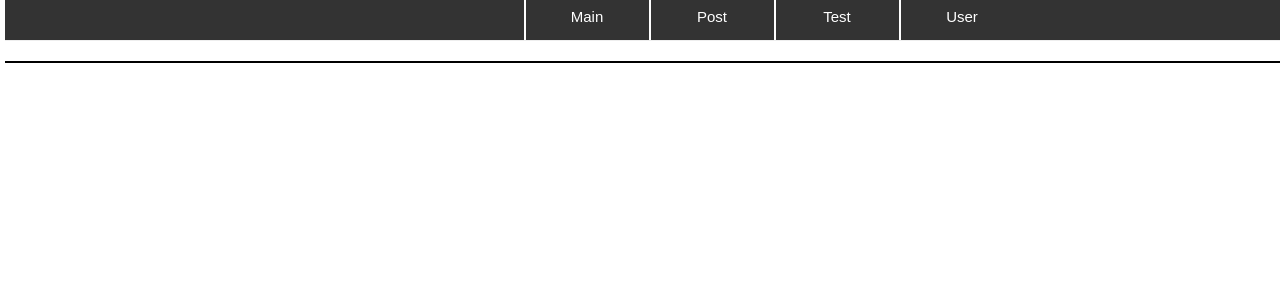
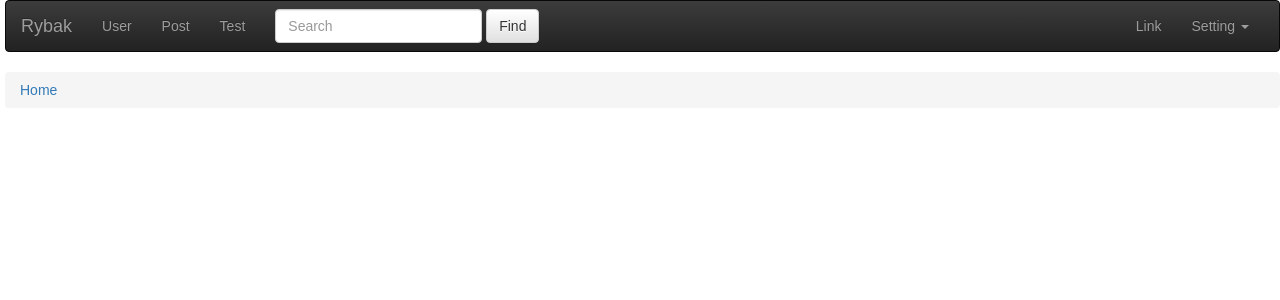
Before and after one commit to rybak-94/test_on_Django, a Django app: template main/templates/main/main.html in a window 1280 px wide. Shown: the top 300 px of the page. Run offline with Django 3.2, Linux system fonts and the light colour scheme; the template is opened without the code that fills it, so the values that code supplies are empty; some libraries are stand-ins or nearby versions.

Commit message:
add jquery and bootstrap, add bread pard

```diff
--- a/main/static/css/main.css
+++ b/main/static/css/main.css
@@ -88,7 +88,6 @@ color: #ffffff
     text-decoration: none;
     text-decoration: none;
     text-align: left;
-    border-bottom: 2px solid #000;
 }
 .button_add{
     padding: 0;
--- a/main/templates/main/base.html
+++ b/main/templates/main/base.html
@@ -1,32 +1,99 @@
   {% load staticfiles %}
     <html>
         <head>
-            <title>Django Girls blog</title>
-            <link rel="stylesheet" href="//maxcdn.bootstrapcdn.com/bootstrap/3.2.0/css/bootstrap.min.css">
-            <link rel="stylesheet" href="//maxcdn.bootstrapcdn.com/bootstrap/3.2.0/css/bootstrap-theme.min.css">
+            <title>Rybak blog</title>
+            <script src="http://code.jquery.com/jquery-1.9.1.js"></script>
+            <link rel="stylesheet" href="//netdna.bootstrapcdn.com/bootstrap/3.3.2/css/bootstrap.min.css">
+            <link rel="stylesheet" href="//netdna.bootstrapcdn.com/bootstrap/3.3.2/css/bootstrap-theme.min.css">
+            <script src="//netdna.bootstrapcdn.com/bootstrap/3.3.2/js/bootstrap.min.js"></script>
             <link href='//fonts.googleapis.com/css?family=Lobster&subset=latin,latin-ext' rel='stylesheet' type='text/css'>
             <link rel="stylesheet" href="{% static 'css/main.css' %}">
+            <link type="text/javascript" href="{% static 'js/main.js' %}">
         </head>
         <body>
     <body>
-        <div id="nav_menu">
-            <ul>
-            <li><a href="/user">User</a></li>
-            <li><a href="/test">Test </a></li>
-            <li><a href="/post">Post</a></li>
-            <li><a href="/">Main</a></li>
-            </ul>
+<nav class="navbar navbar-inverse" role="navigation">
+  <div class="container-fluid">
+    <!-- Brand and toggle get grouped for better mobile display -->
+    <div class="navbar-header">
+      <button type="button" class="navbar-toggle collapsed" data-toggle="collapse" data-target="#bs-example-navbar-collapse-1" aria-expanded="false">
+        <span class="sr-only">Toggle navigation</span>
+        <span class="icon-bar"></span>
+        <span class="icon-bar"></span>
+        <span class="icon-bar"></span>
+      </button>
+      <a class="navbar-brand" href="/">Rybak</a>
+    </div>
+    <div class="collapse navbar-collapse" id="bs-example-navbar-collapse-1">
+      <ul class="nav navbar-nav">
+        <li class="user_part_nav"><a href="/user">User</a></li>
+        <li class="post_part_nav"><a href="/post">Post</a></li>
+        <li class="test_part_nav"><a href="/test">Test</a></li>
+      </ul>
+      <form class="navbar-form navbar-left">
+        <div class="form-group">
+          <input type="text" class="form-control" placeholder="Search">
         </div>
-        <div class="page-header">
-        </div>
+        <button type="submit" class="btn btn-default">Find</button>
+      </form>
+      <ul class="nav navbar-nav navbar-right">
+        <li><a href="#">Link</a></li>
+        <li class="dropdown">
+            <a href="#" class="dropdown-toggle" data-toggle="dropdown">
+            Setting
+            <b class="caret"></b>
+            </a>
+          <ul class="dropdown-menu" role="menu" aria-labelledby="dropdownMenu">
+            <li><a href="#">Action</a></li>
+            <li><a href="#">Another action</a></li>
+            <li><a href="#">Something else here</a></li>
+            <li role="separator" class="divider"></li>
+            <li><a href="#">Separated link</a></li>
+          </ul>
+        </li>
+      </ul>
+    </div><!-- /.navbar-collapse -->
+  </div><!-- /.container-fluid -->
+</nav>
+<script>
+function addElementLi(){
+  if ((window.location.href.indexOf("new") > -1)){
+    $("ol.breadcrumb").append("<li class='new_part'>New</li>");
+  }
+}
+
+function checkElementNav($elements1){
+  $($elements1).addClass('active');
+}
+
+$(document).ready(function(){
+if (window.location.href.indexOf("post") > -1) {
+  $("ol.breadcrumb").append("<li class='post_part'></li>");
+  $("li.post_part").append("<a class='bread_post' href='/post'>Post</a>");
+  addElementLi();
+  checkElementNav('li.post_part_nav');
+} else if (window.location.href.indexOf("user") > -1) {
+    $("ol.breadcrumb").append("<li class='user_part'></li>");
+    $("li.user_part").append("<a class='bread_user' href='/user'>User</a>");
+    addElementLi();
+    checkElementNav('li.user_part_nav');
+} else if (window.location.href.indexOf("test") > -1) {
+    $("ol.breadcrumb").append("<li class='test_part'></li>");
+    $("li.test_part").append("<a class='bread_test' href='/test'>Test</a>");
+    addElementLi();
+    checkElementNav('li.test_part_nav');
+}
+});
+</script>
+<ol class="breadcrumb" id="bread_part">
+  <li class="home_part"><a class="bread_home" href="/">Home</a></li>
+</ol>
         <div class="page-button">
-                <ul>
+                <ul style="width: 15%">
             {% if user.is_authenticated %}
-                <li><a href="{% url 'post_new' %}"><span class="button_add glyphicon-plus"> Add Post</span></a></li>
-                </br></br>
-                <li><a href="{% url 'test_new' %}"><span class="button_add glyphicon-plus"> Add Test</span></a></li>
-                </br></br>
-                <li><a href="{% url 'user_add' %}"><span class="button_add glyphicon-plus"> Add User</span></a></li>
+                <li><a href="{% url 'post_new' %}"><h3>Post <span class="label label-primary">New</span></h3></a></li>
+                <li><a href="{% url 'test_new' %}"><h3>Test <span class="label label-primary">New</span></h3></a></li>
+                <li><a href="{% url 'user_new' %}"><h3>User <span class="label label-primary">New</span></h3></a></li>
             {% endif %}
                 </ul>
         </div>
--- a/main/templates/main/post_edit.html
+++ b/main/templates/main/post_edit.html
@@ -4,6 +4,6 @@
         <h1>New post</h1>
         <form method="POST" class="post-form">{% csrf_token %}
             {{ form.as_p }}
-            <button type="submit" class="save btn btn-default">Save</button>
+            <button type="submit" class="btn btn-success">Save</button>
         </form>
     {% endblock %}
--- a/main/templates/main/test_edit.html
+++ b/main/templates/main/test_edit.html
@@ -4,6 +4,6 @@
         <h1>New Test</h1>
         <form method="POST" class="post-form">{% csrf_token %}
             {{ form.as_p }}
-            <button type="submit" class="save btn btn-default">Save</button>
+            <button type="submit" class="btn btn-success">Save</button>
         </form>
     {% endblock %}
--- a/main/templates/main/user_add.html
+++ b/main/templates/main/user_new.html
@@ -4,6 +4,6 @@
         <h1>New User</h1>
         <form method="POST" class="post-form">{% csrf_token %}
             {{ form.as_p }}
-            <button type="submit" class="save btn btn-default">Save</button>
+            <button type="submit" class="btn btn-success">Save</button>
         </form>
     {% endblock %}
--- a/main/urls.py
+++ b/main/urls.py
@@ -11,7 +11,7 @@ urlpatterns = [
     url(r'^test/detail/(?P<pk>[0-9]+)/$', views.test_detail, name='test_detail'),
     url(r'^test/edit/(?P<pk>[0-9]+)/$', views.test_edit, name='test_edit'),
     url(r'^test/new/$', views.test_new, name='test_new'),
-    url(r'^user/add/$', views.user_add, name='user_add'),
+    url(r'^user/new/$', views.user_new, name='user_new'),
     url(r'^user/$', views.user_list, name="user_list"),
     url(r'^user/detail/(?P<pk>[0-9]+)/$', views.user_detail, name='user_detail'),
 ]
--- a/main/views.py
+++ b/main/views.py
@@ -86,13 +86,13 @@ def test_edit(request, pk):
     return render(request, 'main/test_edit.html', {'form': form})
 
 
-def user_add(request):
+def user_new(request):
     form = UserForm(request.POST)
     if request.method == "POST":
         if form.is_valid():
             form = form.save(commit=True)
             form.save()
-    return render(request, 'main/user_add.html', {'form':form})
+    return render(request, 'main/user_new.html', {'form':form})
 
 
 def user_list(request):
```
Also changed, not shown: db.sqlite3, main/static/js/main.js (added).
